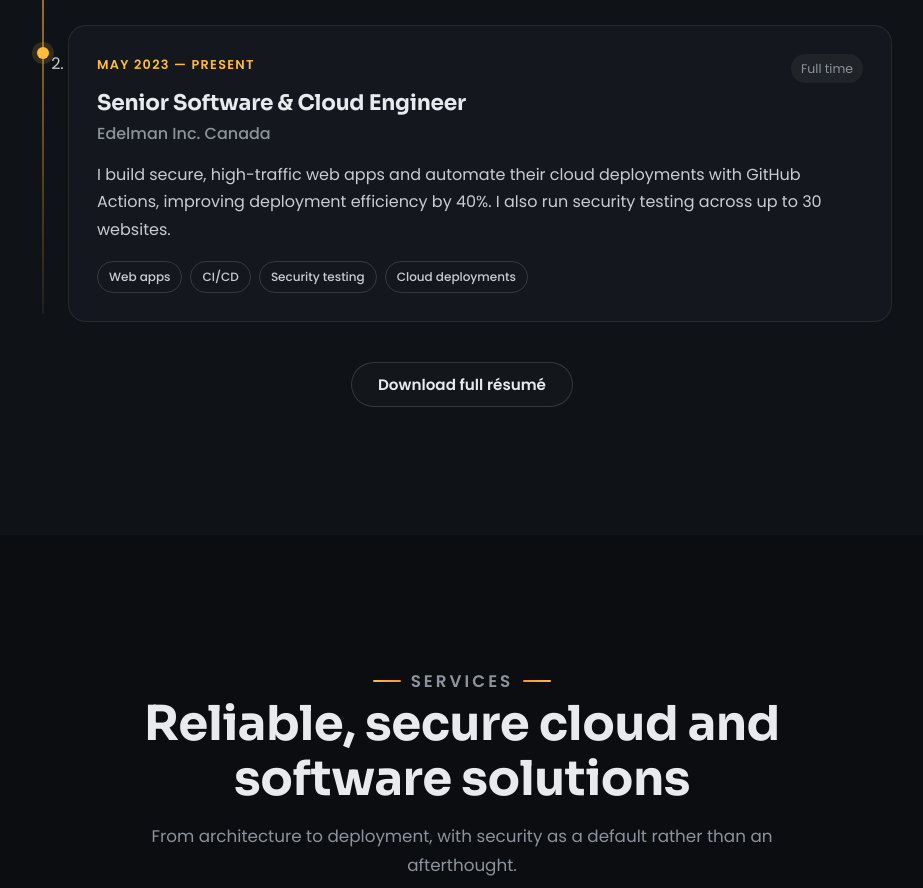
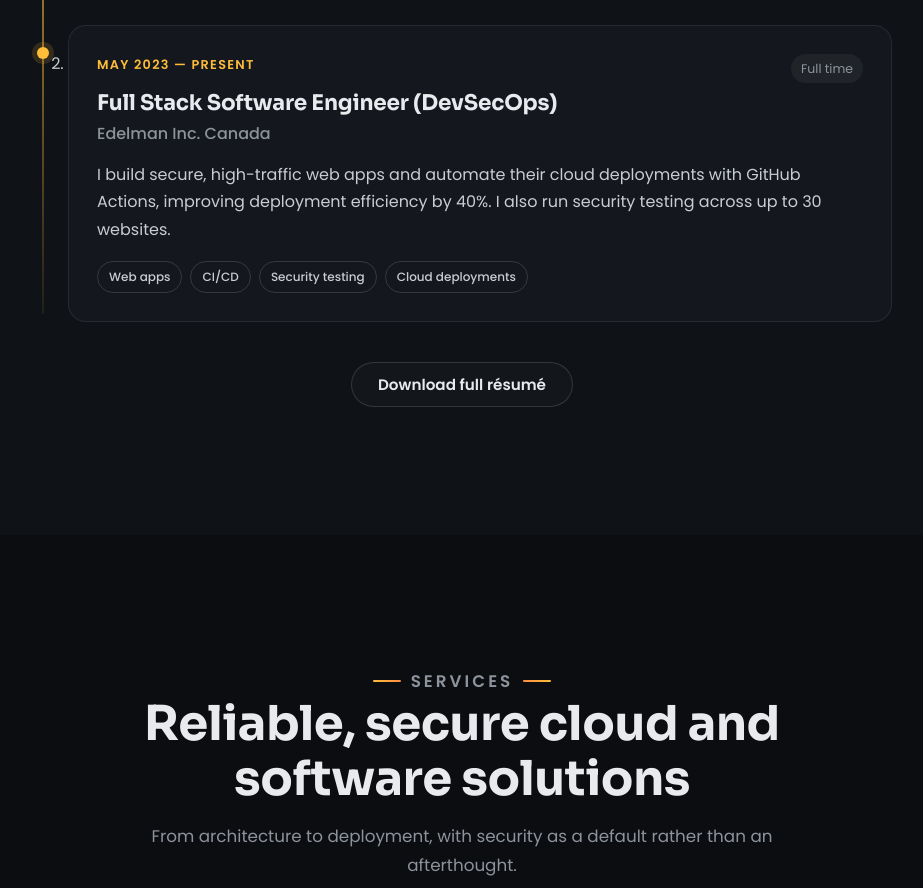
Before and after one commit to sambasten/cdk-my-portfolio-site, a website: page mysite/index.html in a window 1280 px wide. Shown: the part 2567-3455 px from the top of the page, without its empty margins (178-1101 px from the left). Drawn offline with Linux system fonts and the light colour scheme.

Commit message:
updtae resume

```diff
--- a/mysite/index.html
+++ b/mysite/index.html
@@ -173,7 +173,7 @@
         <li class="tl-item" data-reveal style="--d: 120ms">
           <div class="tl-item__card">
             <div class="tl-item__top"><span class="tl-item__date">May 2023 — Present</span><span class="tl-item__type">Full time</span></div>
-            <h3>Senior Software &amp; Cloud Engineer</h3>
+            <h3>Full Stack Software Engineer (DevSecOps)</h3>
             <p class="tl-item__org">Edelman Inc. Canada</p>
             <p>I build secure, high-traffic web apps and automate their cloud deployments with GitHub Actions, improving deployment efficiency by 40%. I also run security testing across up to 30 websites.</p>
             <div class="tl-item__tags"><span class="tag">Web apps</span><span class="tag">CI/CD</span><span class="tag">Security testing</span><span class="tag">Cloud deployments</span></div>
```
Also changed, not shown: 1 other file.
